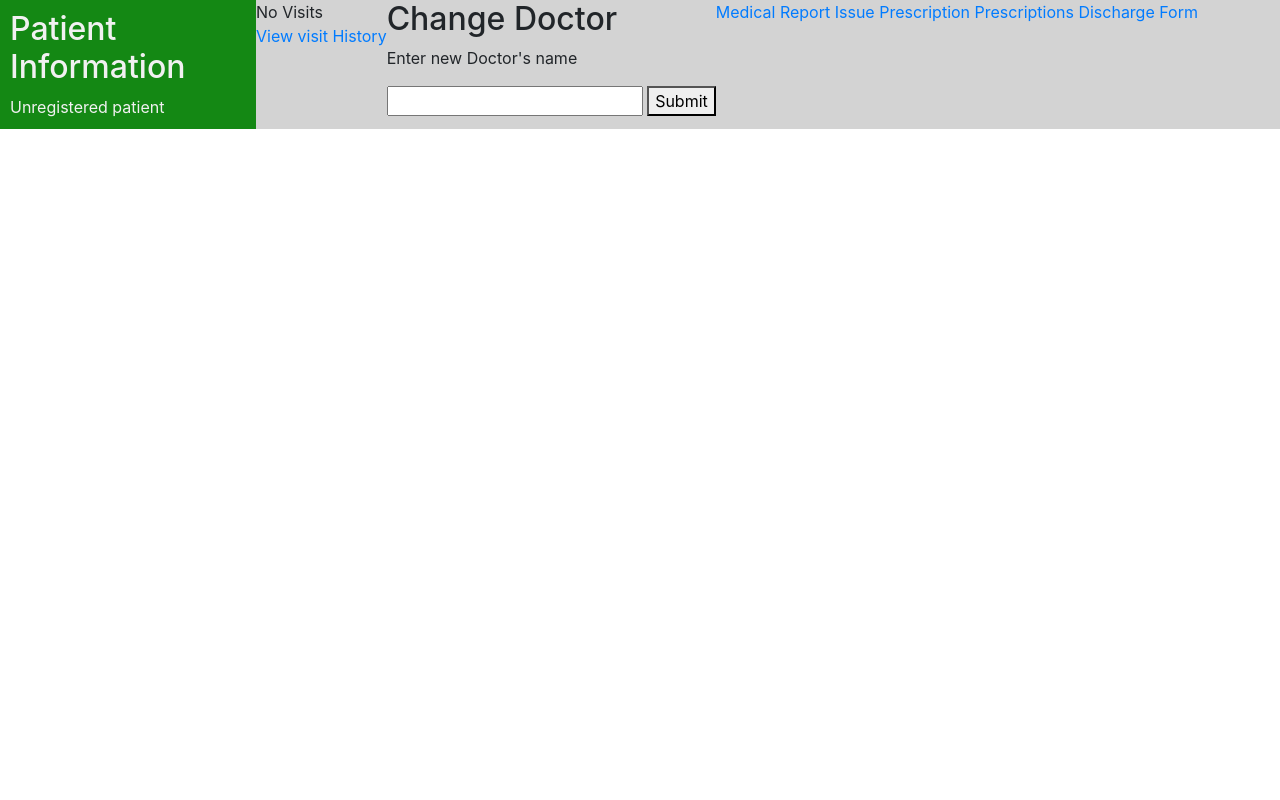
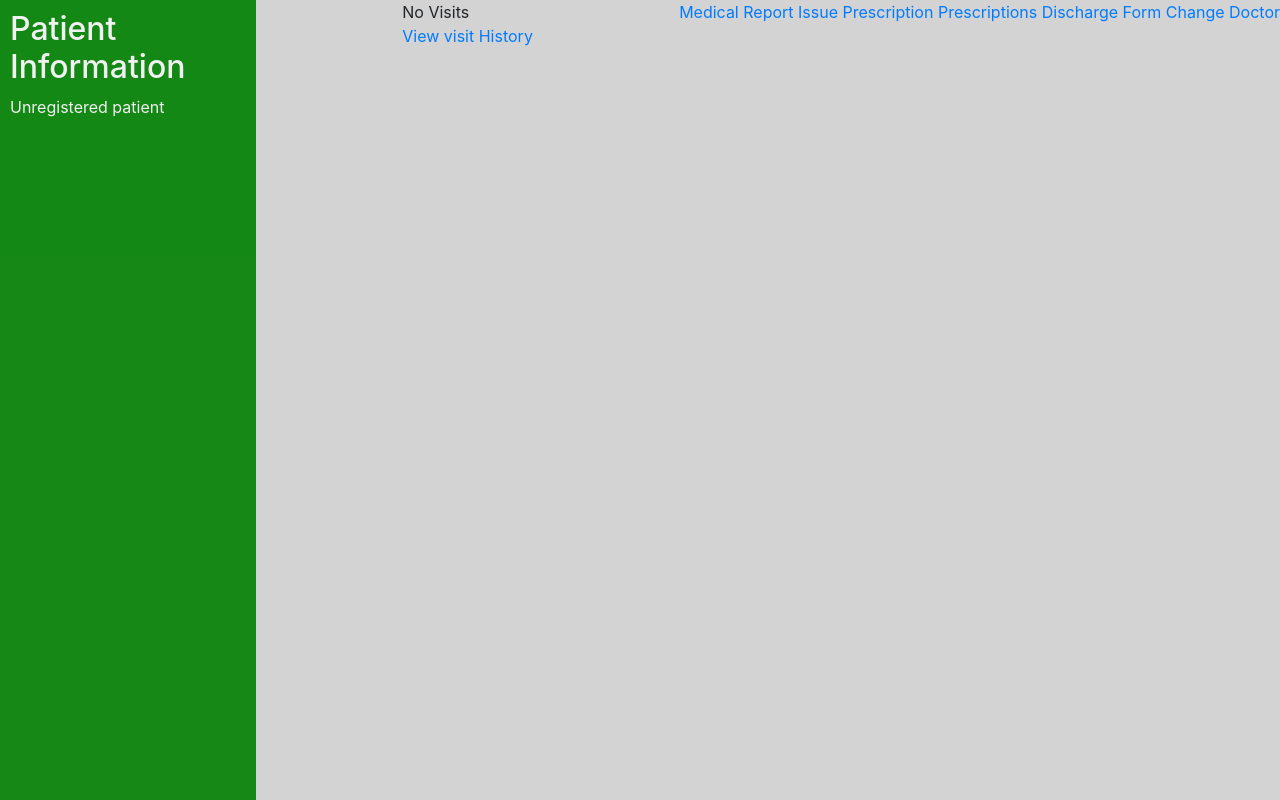
Before and after one commit to Thushani-Jayasekera/IESL_ROBOGAMES_wall_following_virtual_robot, a PHP site: page /Patients/patientProfile.php in a window 1280 px wide. Run offline with PHP 8.4, Linux system fonts and the light colour scheme; data that the repository does not hold is empty.

Commit message:
Change doctor diff page

```diff
--- a/Patients/css/patientProfile.css
+++ b/Patients/css/patientProfile.css
@@ -6,15 +6,19 @@
 
 .page{
   width:100%;
+  height: 100vh;
   background-color: lightgrey;
   display:flex;
   flex-wrap: wrap;
   flex-direction: row;
+  justify-content: space-between;
 }
 
 .info{
   background-color: green;
+  height: 100vh;
   width:20%;
+  height: 100%;
   padding: 10px;
   opacity: 0.9;
   color: whitesmoke;
--- a/Patients/patientProfile.php
+++ b/Patients/patientProfile.php
@@ -116,15 +116,7 @@
        <a href="oldVisits.php">View visit History</a>
     </section>
 
-    <div class="newDoctor">
-      <h2>Change Doctor</h2>
 
-    <form action="includes/newDoctor.inc.php" method="post">
-      <p>Enter new Doctor's name</p>
-      <input type="text" name="newDoctor">
-      <button type="submit" name="Submit">Submit</button>
-    </form>
-  </div>
 
 <nav>
 
@@ -132,6 +124,7 @@
   <a href="drugIssueRequest.php">Issue Prescription</a>
   <a href="viewPrescription.php">Prescriptions</a>
   <a href="dischargeForm.php">Discharge Form</a>
+  <a href="changeDoctor.php">Change Doctor</a>
   <!-- Add links to prescription history, lab report history, issue drug request, discharge form -->
 
 </nav>
```
Also changed, not shown: Patients/changeDoctor.php (added, +22 -0 lines).
